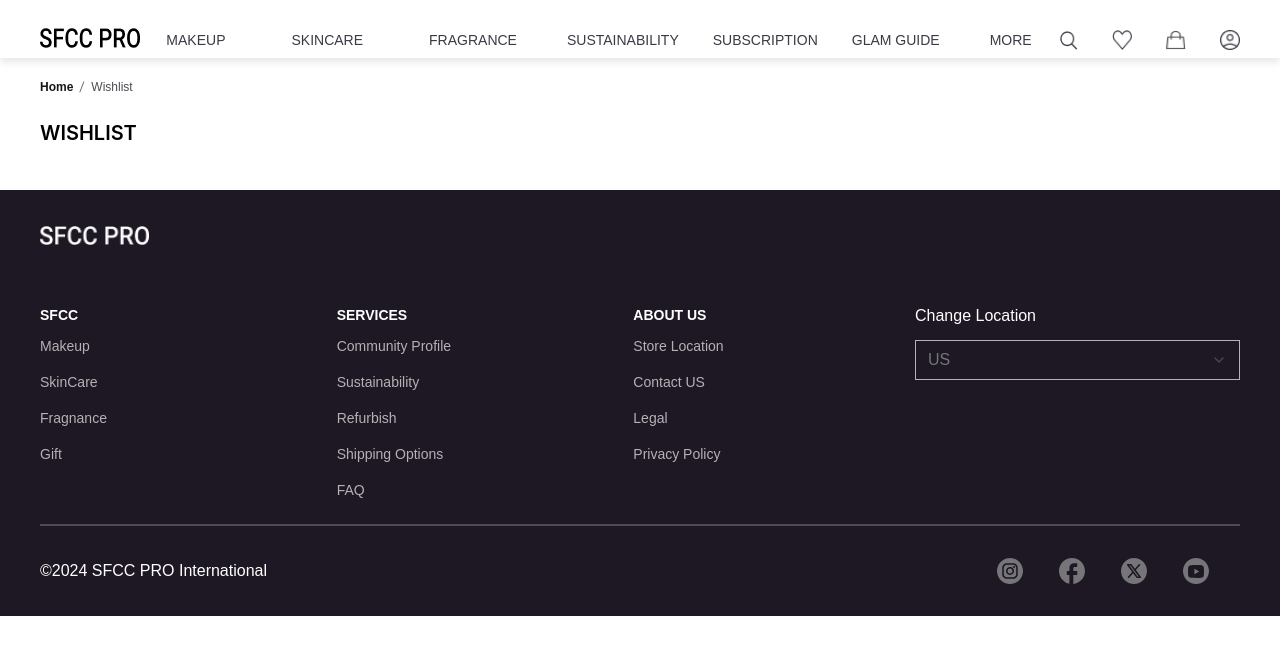
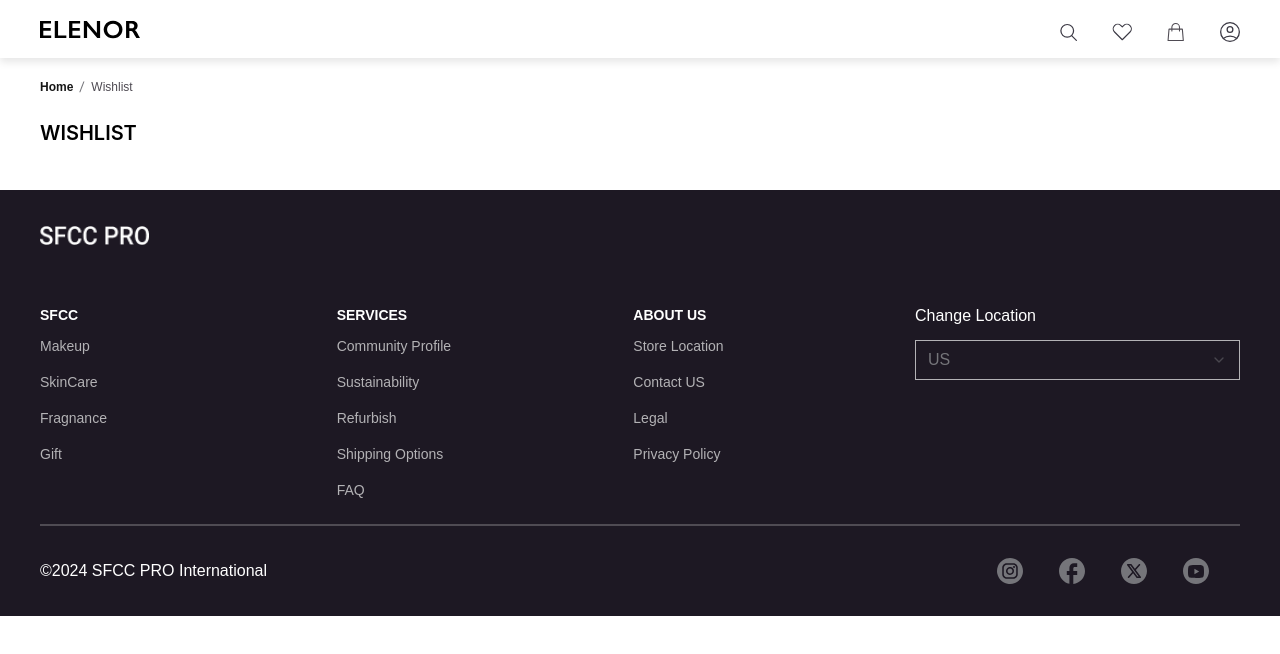
Before and after one commit to AdityaDev17/309269_SFCC_PRO, a Next.js app: page /wishlist in a window 1280 px wide. Shown: the top 654 px of the page. Built offline with nearby package versions, Linux system fonts and the light colour scheme.

Commit message:
Header tanstack

```diff
--- a/src/common/schema.ts
+++ b/src/common/schema.ts
@@ -77,6 +77,38 @@ export const GET_ORDER_DETAILS = `
       taxTotal
       productSubTotal
       productTotal
+    }
+  }
+`;
+export const GET_CATEGORIES = `
+  query GetCategories($id: ID!) {
+    categories(id: $id) {
+      categories {
+        id
+        name
+        description
+        onlineSubCategoriesCount
+        parentCategoryId
+        parentCategoryTree {
+          id
+          name
+        }
+        c_enableCompare
+        c_showInMenu
+        subcategories {
+          data {
+            categories {
+              id
+              name
+              description
+              onlineSubCategoriesCount
+              parentCategoryId
+              c_enableCompare
+              c_showInMenu
+            }
+          }
+        }
+      }
     }
   }
 `;
--- a/src/components/organisms/Header/Header.tsx
+++ b/src/components/organisms/Header/Header.tsx
@@ -139,6 +139,11 @@ const Header: React.FC<HeaderProps> = ({
     setOpen(true);
   };
 
+  const handleItemClick=(name:string)=>{
+    console.log('name',name)
+    router.push(`/category/${name}`)
+  }
+
   return (
     <div className={`${styles.header} ${isHome ? styles.homeHeader : ""}`}>
       <div className={styles.layout}>
@@ -211,7 +216,7 @@ const Header: React.FC<HeaderProps> = ({
                       {category.subcategory && category.image ? (
                         <>
                           <NavigationMenuTrigger>
-                            <span className={styles.category}>
+                            <span className={styles.category} onClick={()=>handleItemClick(category.name)}>
                               {category.name}
                             </span>
                           </NavigationMenuTrigger>
@@ -258,6 +263,7 @@ const Header: React.FC<HeaderProps> = ({
                                       <div
                                         key={index}
                                         className={styles.subcategoryContainer}
+
                                       >
                                         <Typography
                                           type="Label"
@@ -272,6 +278,7 @@ const Header: React.FC<HeaderProps> = ({
                                                 key={index}
                                                 variant="link"
                                                 style={{ fontWeight: "500" }}
+                                                onClick={()=>handleItemClick(subcategoryName)}
                                               >
                                                 {subcategoryName}
                                               </Button>
--- a/src/components/organisms/Header/HeaderWrapper.tsx
+++ b/src/components/organisms/Header/HeaderWrapper.tsx
@@ -1,160 +1,92 @@
 "use client";
 
+import React from "react";
 import { usePathname } from "next/navigation";
-import React from "react";
 import Header from "./Header";
+import { useQuery } from "@tanstack/react-query";
+import { graphqlRequest } from "@/lib/graphqlRequest";
+import { GET_CATEGORIES } from "@/common/schema";
+interface Subcategory {
+  id: string;
+  name: string;
+  description?: string;
+  onlineSubCategoriesCount?: number;
+  parentCategoryId?: string;
+  c_enableCompare?: boolean;
+  c_showInMenu?: boolean;
+}
+
+interface Category {
+  id: string;
+  name: string;
+  description?: string;
+  onlineSubCategoriesCount?: number;
+  parentCategoryId?: string;
+  parentCategoryTree?: { id: string; name: string }[];
+  c_enableCompare?: boolean;
+  c_showInMenu?: boolean;
+  subcategories?: {
+    data?: {
+      categories?: Subcategory[];
+    }[];
+  };
+}
 
 const HeaderWrapper = () => {
   const pathname = usePathname();
   const isHome = pathname === "/";
 
-	//   const categories = [
-	//   'MAKEUP',
-	//   'SKINCARE',
-	//   'FRAGRANCE',
-	//   'SUSTAINABILITY',
-	//   'SUBSCRIPTION',
-	//   'GLAM GUIDE',
-	//   'MORE',
-	// ];
+  const { data } = useQuery({
+    queryKey: ["Categories"],
+    queryFn: () => graphqlRequest(GET_CATEGORIES, { id: "root" }),
+    enabled: true,
+  });
 
-	const categories = [
-		{
-			name: "MAKEUP",
+  const categoriesData = data?.categories?.categories || [];
+
+  const categories = categoriesData.map((category:Category) => {
+    const subcategoryList =
+      category.subcategories?.data?.[0]?.categories?.filter(Boolean) || [];
+
+    return {
+      name: category.name,
       image: [
         {
-					productImageUrl: "/images/menuImage1.svg",
-					productName: "Lipstick",
+          productImageUrl: "/images/default-subcategory.jpg",
+          productName: category.name,
         },
       ],
-			subcategory: [
+      subcategory: subcategoryList.length
+        ? [
             {
-					subCategoryName: "LIPS",
-					subcategory: ["Lipstick", "Liquid Lipstick", "Lip Liner", "Lip Balm"],
+              subCategoryName: category.name,
+              subcategory: subcategoryList.map((sub) => sub.name),
             },
-				{
-					subCategoryName: "EYE",
-					subcategory: ["Eyeliner", "Eyebrow", "Eye Shadow", "Mascara"],
-				},
-				{
-					subCategoryName: "COMPLEXION",
-					subcategory: ["Blush", "Foundation", "Highlighter"],
-				},
-			],
-		},
-		{
-			name: "SKINCARE",
-			image: [
-				{
-					productImageUrl: "/images/menuImage1.svg",
-					productName: "Lipstick",
-				},
-			],
-			subcategory: [
-				{
-					subCategoryName: "CLEANSER",
-					subcategory: ["Face Wash", "Peels & Scrubs", "Toner"],
-				},
-				{
-					subCategoryName: "MOISTURIZERS",
-					subcategory: [
-						"Face Moisturizer",
-						"Face Oil",
-						"Lotion",
-						"Night Cream",
-					],
-				},
-				{
-					subCategoryName: "SERUMS",
-					subcategory: ["Face Serum"],
-				},
-				{
-					subCategoryName: "UV PROTECTION",
-					subcategory: ["Sunscreen"],
-				},
-			],
-		},
-		{
-			name: "FRAGRANCE",
-			image: [
-				{
-					productImageUrl: "/images/menuImage1.svg",
-					productName: "Lipstick",
-				},
-				{
-					productImageUrl: "/images/menuImage1.svg",
-					productName: "Lipstick",
-				},
-			],
-			subcategory: [
-				{
-					subCategoryName: "COLLECTIONS",
-					subcategory: ["For Men", "For Women"],
-				},
-			],
-		},
-		{
-			name: "SUSTAINABILITY",
-		},
-		{
-			name: "SUBSCRIPTION",
-		},
-		{
-			name: "GLAM GUIDE",
-		},
-		{
-			name: "MORE",
-			image: [
-				{
-					productImageUrl: "/images/menuImage1.svg",
-					productName: "Lipstick",
-				},
-				{
-					productImageUrl: "/images/menuImage1.svg",
-					productName: "Lipstick",
-				},
-				{
-					productImageUrl: "/images/menuImage1.svg",
-					productName: "Lipstick",
-				},
-			],
-			subcategory: [
-				{
-					subCategoryName: "HANDBAGS",
-					subcategory: ["Top Handles", "Totes", "Mini Bags"],
-				},
-				{
-					subCategoryName: "JEWELLERY",
-					subcategory: ["Necklaces", "Rings", "Earrings", "Bracelets"],
-				},
-				{
-					subCategoryName: "GIFT",
-					subcategory: ["Festive Hampers", "Pink Teddy", "Earrings"],
-				},
-			],
-		},
-	];
+          ]
+        : undefined,
+    };
+  });
 
   const headerIcons = [
-		{ label: "Search", icon: "/images/search-normal.png" },
-		{ label: "Whishlist", icon: "/images/wishlist-normal.png" },
-		{ label: "CartBag", icon: "/images/bag-normal.png" },
-		{ label: "Profile", icon: "/images/profile-outline.png" },
+    { label: "Search", icon: "/images/search.svg" },
+    { label: "Whishlist", icon: "/images/whishlist.svg" },
+    { label: "CartBag", icon: "/images/cartBag.svg" },
+    { label: "Profile", icon: "/images/profile.svg" },
   ];
 
   const headerWhiteIcons = [
-		{ label: "Search", icon: "/images/searchWhite.png" },
-		{ label: "Whishlist", icon: "/images/wishlistWhite.png" },
-		{ label: "CartBag", icon: "/images/catBagWhite.png" },
-		{ label: "Profile", icon: "/images/profileWhite.png" },
+    { label: "Search", icon: "/images/search-white.svg" },
+    { label: "Whishlist", icon: "/images/whishlist-white.svg" },
+    { label: "CartBag", icon: "/images/cartBag_white.svg" },
+    { label: "Profile", icon: "/images/profile-white.svg" },
   ];
 
   return (
     <Header
       isHome={isHome}
       logoImages={{
-				default: "/images/SFCCPRO.png",
-				white: "/images/SFCCPROWhite.png",
+        default: "/images/Elenor.svg",
+        white: "/images/Elenor-white.svg",
       }}
       categories={categories}
       headerIcons={headerIcons}
```
Lines whose indentation alone changed are shown as unchanged.
